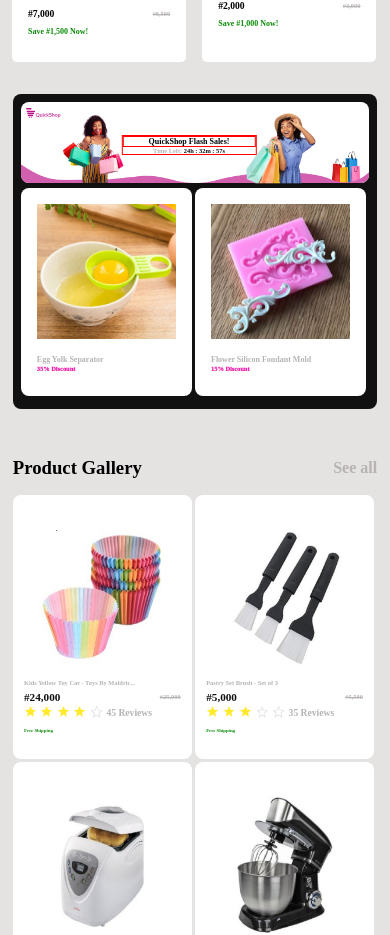
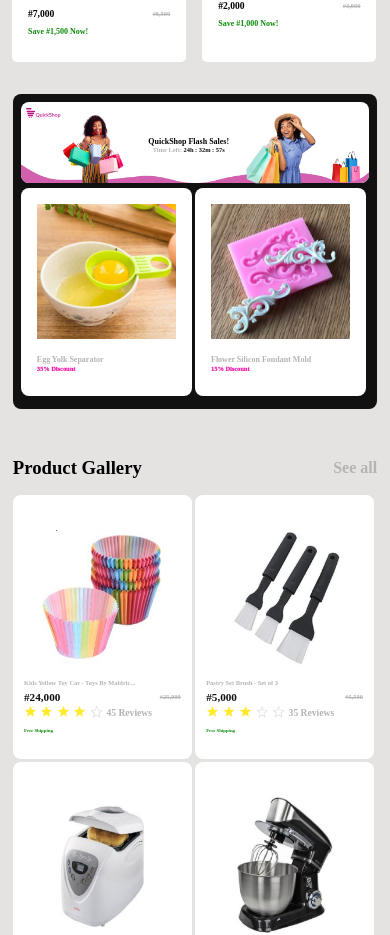
Before and after one commit to qutesly/E-commerce, a plain HTML site: page Cover page/index.html in a window 390 px wide. Shown: the part 1580-2515 px from the top of the page. Drawn offline with Linux system fonts and the light colour scheme.

Commit message:
first commit

```diff
--- a/Cover page/style.css
+++ b/Cover page/style.css
@@ -937,12 +937,8 @@ ol{
         max-width: 10rem;
         object-fit: contain;
     }
-    .section4-contentMiddle{
-        border: 1px solid red;
-        /* max-width: 20rem; */
-    }
+
     .section4-contentMiddle > h1{
-        border: 1px solid red;
         font-size: 1rem;
     }
     .section4-contentMiddle > p{
```
